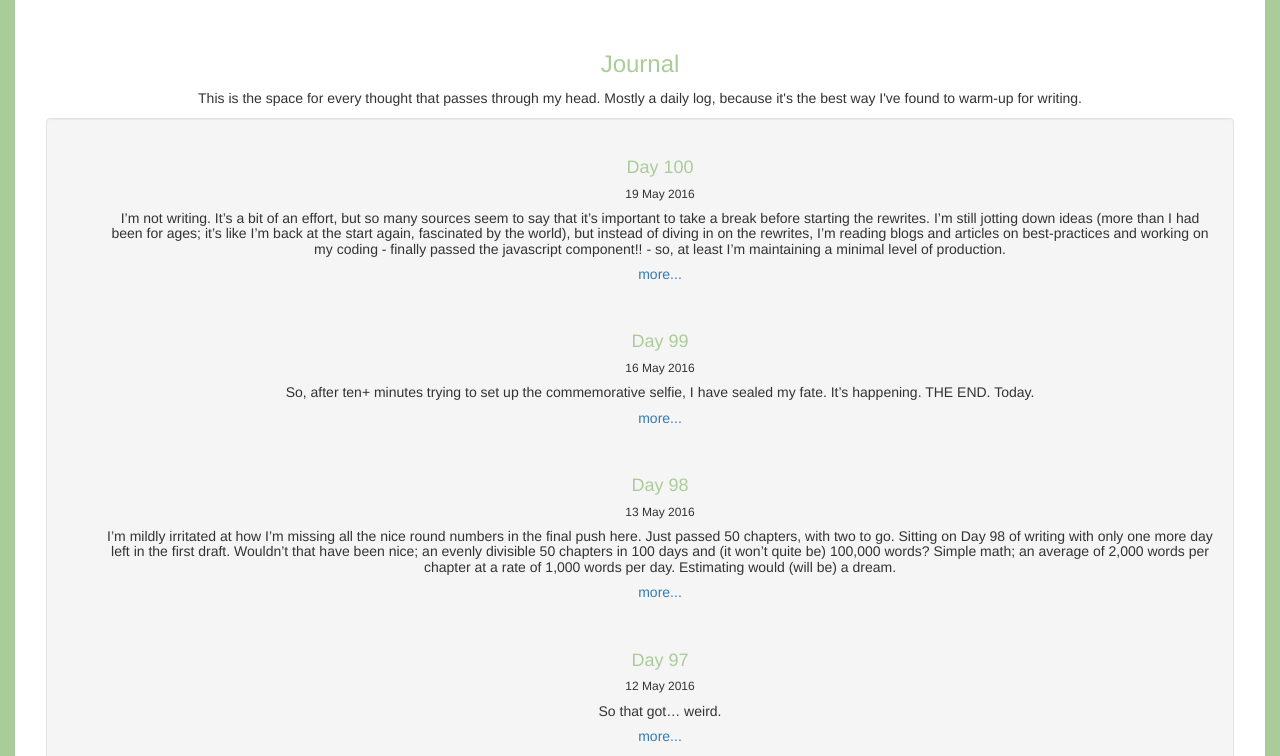
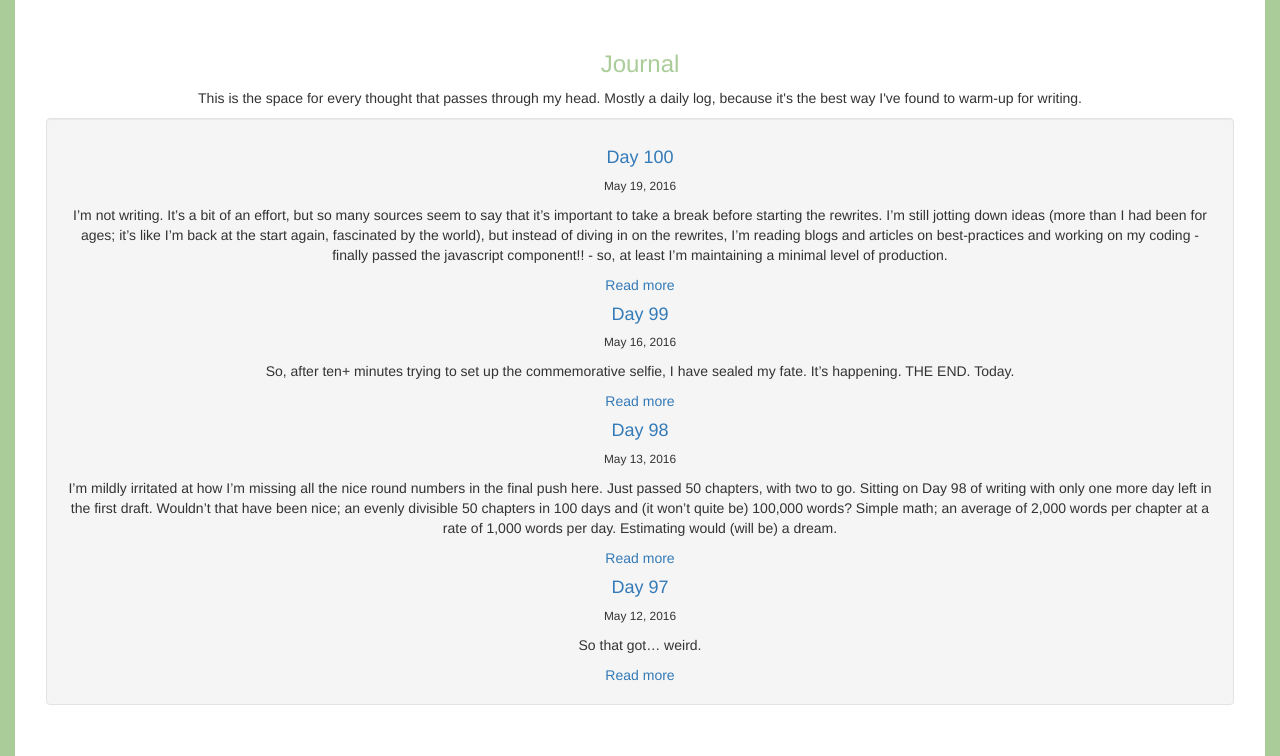
Before and after one commit to kaiewiggins/kaiewiggins.github.io, a Jekyll site: the page built from writing.html, in a window 1280 px wide and 1400 px high, scrolled down 1939 px, cut to the strip 73-829 px from the top of the window. Built offline with Jekyll 4.4.1, drawn with Linux system fonts in a browser that asks for light colours; nearby versions of some CDN libraries.

Commit message:
remove first post repeat

```diff
--- a/writing.html
+++ b/writing.html
@@ -101,29 +101,16 @@ title: kaie.Writing; welcome to my world
       <h3><a href="http://kaie.space/journal/index.html" style="color:#ac9">Journal</a></h3>
       <p>This is the space for every thought that passes through my head. Mostly a daily log, because it's the best way I've found to warm-up for writing.</p>
           <!--Pull in journal posts-->
-          <div class="well">
-	<ul class="posts">
-          				  {% for post in site.posts %}
-	    <li>
-	    	<a href="{{ post.url }}" title="{{ post.title }}"><h4>{{ post.title }}</h4></a>
-	    	<span><h6><small></small>{{ post.date | date_to_string }}</small></h6></span>
-	    	<h5>{{post.excerpt}}
-	    	<a href="{{ post.url }}" title="{{ post.title }}">more...</a></h5><br>
-	    	</li>
-	  {% endfor %}
-	  </ul>
-	  </div><!--end well-->
-
 	            <div class="well">
 	  {% for post in site.posts %}
   <article class="{% if forloop.first %}first{% elsif forloop.last %}last{% else %}middle{% endif %}">
 		<div class="article-head">
-			<h4 class="title"><a href="{{ post.url }}">{{ post.title }}</a></h4>
-			<p class="date">{{ post.date | date: "%b %d, %Y" }}</p>
+			<h4 class="title" style="color:#ac9"><a href="{{ post.url }}">{{ post.title }}</a></h4>
+			<p class="date small">{{ post.date | date: "%b %d, %Y" }}</p>
 		</div><!--/.article-head-->
 		<div class="article-content">
 		{{ post.excerpt }}
-		<a href="{{ post.url }}">Read more</a>
+		<a href="{{ post.url }}">Read more</a><br>
 		</div><!--/.article-content-->
 	</article>
 	{% if forloop.last %}{% else %}<div class="separater"></div>{% endif %}
```
